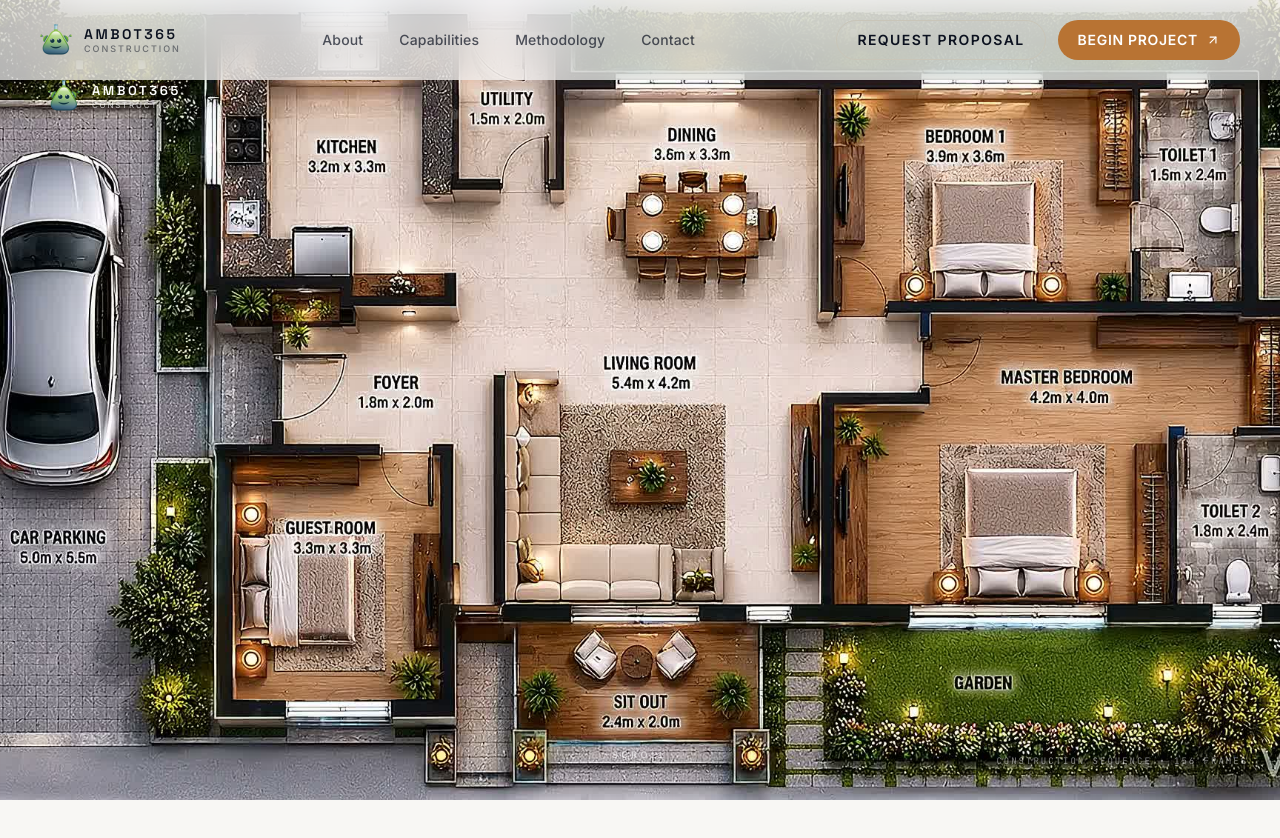
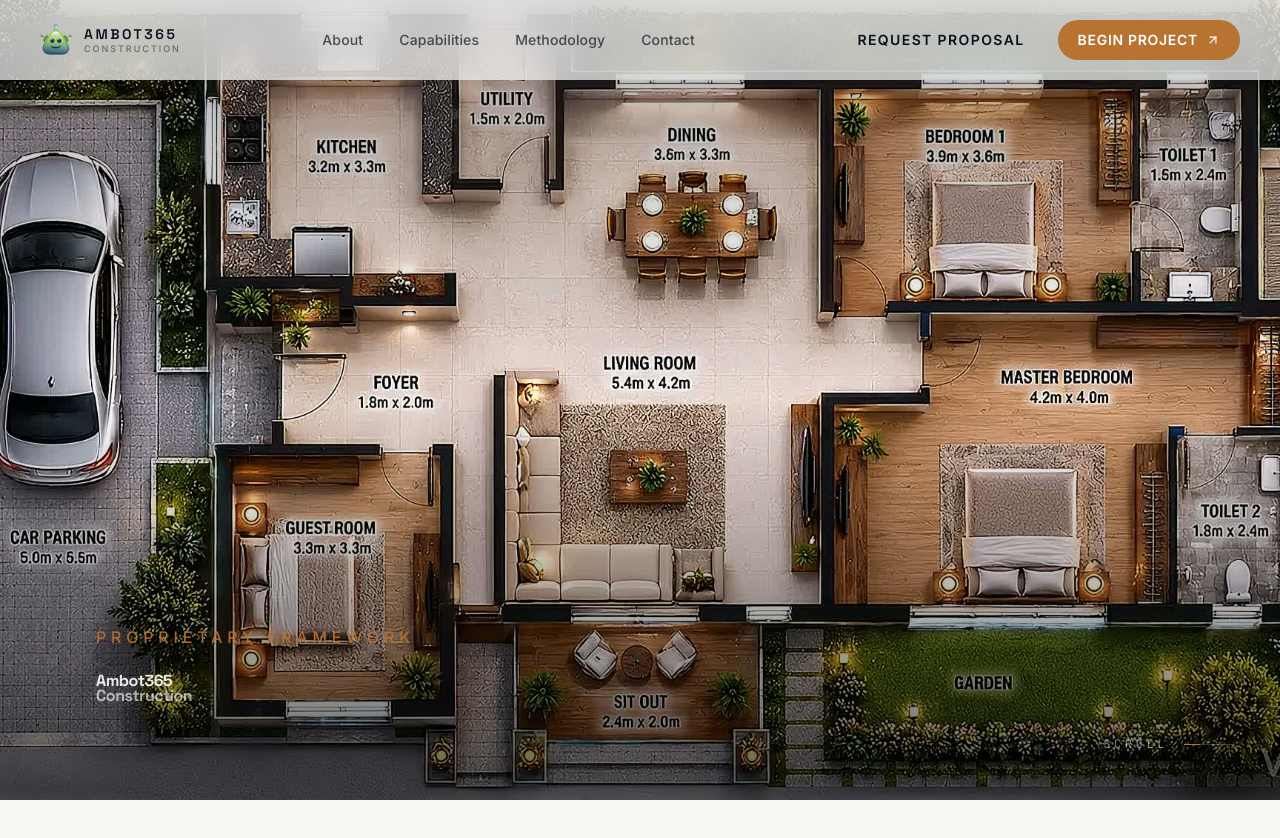
Before and after one commit to A365shift-DevTeam/Ambot365-Construction, a React (Vite) app: page / in a window 1280 px wide. Shown: the top 838 px of the page. Built offline with nearby package versions, Linux system fonts and the light colour scheme.

Commit message:
responsive

```diff
--- a/src/App.tsx
+++ b/src/App.tsx
@@ -76,10 +76,10 @@ export default function App() {
       <EnterpriseNavbar currentSection={activeSection} onNavigate={handleNavigate} />
 
       {/* ==================== HERO — FRAME SEQUENCE ==================== */}
-      <EnterpriseFramesHero onNavigate={handleNavigate} />
-
-      {/* ==================== CONTACT / ESTIMATOR ==================== */}
-      <ContactSection />
+      <EnterpriseFramesHero onNavigate={handleNavigate}>
+        {/* ==================== CONTACT / ESTIMATOR ==================== */}
+        <ContactSection />
+      </EnterpriseFramesHero>
 
       {/* ==================== ABOUT ==================== */}
       <AboutSection />
--- a/src/components/EnterpriseFramesHero.tsx
+++ b/src/components/EnterpriseFramesHero.tsx
@@ -55,20 +55,28 @@ export default function EnterpriseFramesHero({ onNavigate, children }: Enterpris
       if (!section) return;
 
       const rect = section.getBoundingClientRect();
-      const stickyH = containerRef.current?.clientHeight || window.innerHeight;
-      const scrollDistance = rect.height - stickyH;
-      const scrolled = -rect.top;
+      let scrollFraction = 0;
 
-      const scrollFraction = Math.max(0, Math.min(scrolled / Math.max(scrollDistance, 1), 1));
+      if (isMobile) {
+        // Mobile: Scroll lock. The sticky wrapper holds the image and next section.
+        const scrollDistance = window.innerHeight * 1.5; // Animate over 1.5 screens of scroll
+        const scrolled = -rect.top;
+        scrollFraction = Math.max(0, Math.min(scrolled / Math.max(scrollDistance, 1), 1));
+      } else {
+        const stickyH = containerRef.current?.clientHeight || window.innerHeight;
+        const scrollDistance = rect.height - stickyH;
+        const scrolled = -rect.top;
+        scrollFraction = Math.max(0, Math.min(scrolled / Math.max(scrollDistance, 1), 1));
+      }
+
       const frame = Math.floor(scrollFraction * (frameCount - 1)) + 1;
-
       requestAnimationFrame(() => setFrameIndex(frame));
     };
 
     window.addEventListener('scroll', handleScroll, { passive: true });
     handleScroll();
     return () => window.removeEventListener('scroll', handleScroll);
-  }, []);
+  }, [isMobile]);
 
   // Draw frame to canvas
   const drawFrame = useCallback((index: number) => {
@@ -129,13 +137,12 @@ export default function EnterpriseFramesHero({ onNavigate, children }: Enterpris
       <section
         ref={sectionRef}
         id="hero"
-        className="relative w-full bg-[#F8F7F4]"
-        style={{ height: '240vh' }} // Provide plenty of scroll distance to watch frames fully
+        className={`relative w-full bg-[#F8F7F4] ${isMobile ? 'pt-[80px]' : ''}`}
+        style={{ height: isMobile ? '300vh' : '240vh' }}
       >
         <div
           ref={containerRef}
-          className={`sticky w-full overflow-hidden flex flex-col ${isMobile ? 'top-[80px] bg-[#F8F7F4]' : 'top-0 bg-[#1a1a1a]'}`}
-          style={{ height: isMobile ? 'calc(100dvh - 80px)' : '100dvh' }}
+          className={`${!isMobile ? 'sticky top-0 h-[100dvh] bg-[#1a1a1a] flex flex-col' : 'sticky top-[80px] w-full bg-[#F8F7F4]'} overflow-hidden`}
         >
           {/* Canvas Wrapper */}
           <div className={`relative w-full shrink-0 ${!isMobile ? 'h-full absolute inset-0' : ''}`}>
@@ -163,39 +170,38 @@ export default function EnterpriseFramesHero({ onNavigate, children }: Enterpris
             <div className={`absolute inset-0 blueprint-grid opacity-[0.12] pointer-events-none ${!isMobile ? 'h-full' : ''}`} />
           </div>
 
-          {/* MOBILE CONTENT: Placed inside sticky container right below image */}
-          {isMobile && (
-            <div className="flex-1 w-full overflow-y-auto bg-[#F8F7F4]">
-              {children}
-            </div>
-          )}
-
           {/* Desktop-only Overlays */}
           {!isMobile && (
             <>
-              <div className="absolute top-20 left-12 z-30 flex items-center gap-3 pointer-events-none">
-                <div className="w-8 h-8 rounded-md overflow-hidden shadow-sm">
-                  <img src="/favicon.png" alt="Ambot365 Logo" className="w-full h-full object-cover" />
+              {/* Soft vignette for text readability */}
+              <div className="absolute inset-0 bg-gradient-to-t from-black/60 via-transparent to-black/30 pointer-events-none" />
+
+              <div className="absolute inset-0 flex flex-col justify-end p-12 lg:p-24 pointer-events-none z-10 pb-32">
+                <div className="overflow-hidden mb-6">
+                  <div className="uppercase tracking-[0.3em] text-[#B87333] text-sm md:text-base font-medium opacity-90">
+                    Proprietary Framework
+                  </div>
                 </div>
-                <div className="flex flex-col -space-y-px">
-                  <div className="font-display font-semibold tracking-[0.2em] text-[13px] text-white">AMBOT365</div>
-                  <div className="text-[8px] text-white/70 tracking-[0.22em]">CONSTRUCTION</div>
-                </div>
+
+                <h1 className="display-lg text-white max-w-5xl leading-[0.9] tracking-[-0.04em] mix-blend-overlay opacity-90 drop-shadow-2xl">
+                  Ambot365
+                  <br />
+                  <span className="opacity-70">Construction</span>
+                </h1>
               </div>
 
-              <div
-                onClick={() => onNavigate('contact')}
-                className="absolute bottom-8 left-1/2 -translate-x-1/2 z-30 flex flex-col items-center gap-1.5 cursor-pointer text-white/60 hover:text-white/90 transition-colors"
-              >
-                <div className="text-[9px] font-medium tracking-[3.5px]">SCROLL</div>
-                <div className="h-px w-5 bg-white/30" />
-              </div>
-
-              <div className="absolute bottom-8 right-8 hidden lg:block z-30 text-right pointer-events-none">
-                <div className="text-[9px] text-white/50 tracking-[2px] font-mono">CONSTRUCTION SEQUENCE • 156 FRAMES</div>
+              {/* Scroll indicator desktop */}
+              <div className="absolute bottom-12 right-12 z-20 pointer-events-none flex items-center gap-4">
+                <span className="text-white/50 text-xs tracking-[0.3em] uppercase font-mono">Scroll</span>
+                <div className="w-12 h-[1px] bg-white/20 relative overflow-hidden">
+                  <div className="absolute inset-y-0 left-0 w-1/3 bg-[#B87333] animate-[slide_2s_ease-in-out_infinite]" />
+                </div>
               </div>
             </>
           )}
+
+          {/* Mobile Content inside Sticky */}
+          {isMobile && children}
         </div>
       </section>
 
```
